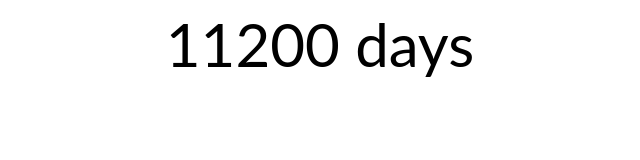
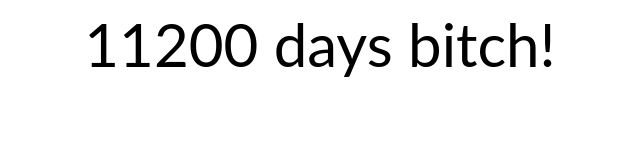
Before and after one commit to czechmate777/simple-countdown, a plain HTML site: page index.html in a window 1280 px wide. Shown: the whole page, without its empty margins (320-960 px from the left). Drawn offline with Linux system fonts and the light colour scheme.

Commit message:
Update index.html

```diff
--- a/index.html
+++ b/index.html
@@ -30,7 +30,7 @@
 	}
 	var x = setInterval(function() {
 		var now = new Date().getTime();
-		elem.innerHTML = Math.floor((countDownDate - now) / (1000 * 60 * 60 * 24)) + " days";
+		elem.innerHTML = Math.floor((countDownDate - now) / (1000 * 60 * 60 * 24)) + " days bitch!";
 		//document.getElementById("days").innerHTML = window.location.hash;
 	}, 3600) + "days";
 </script>
```
